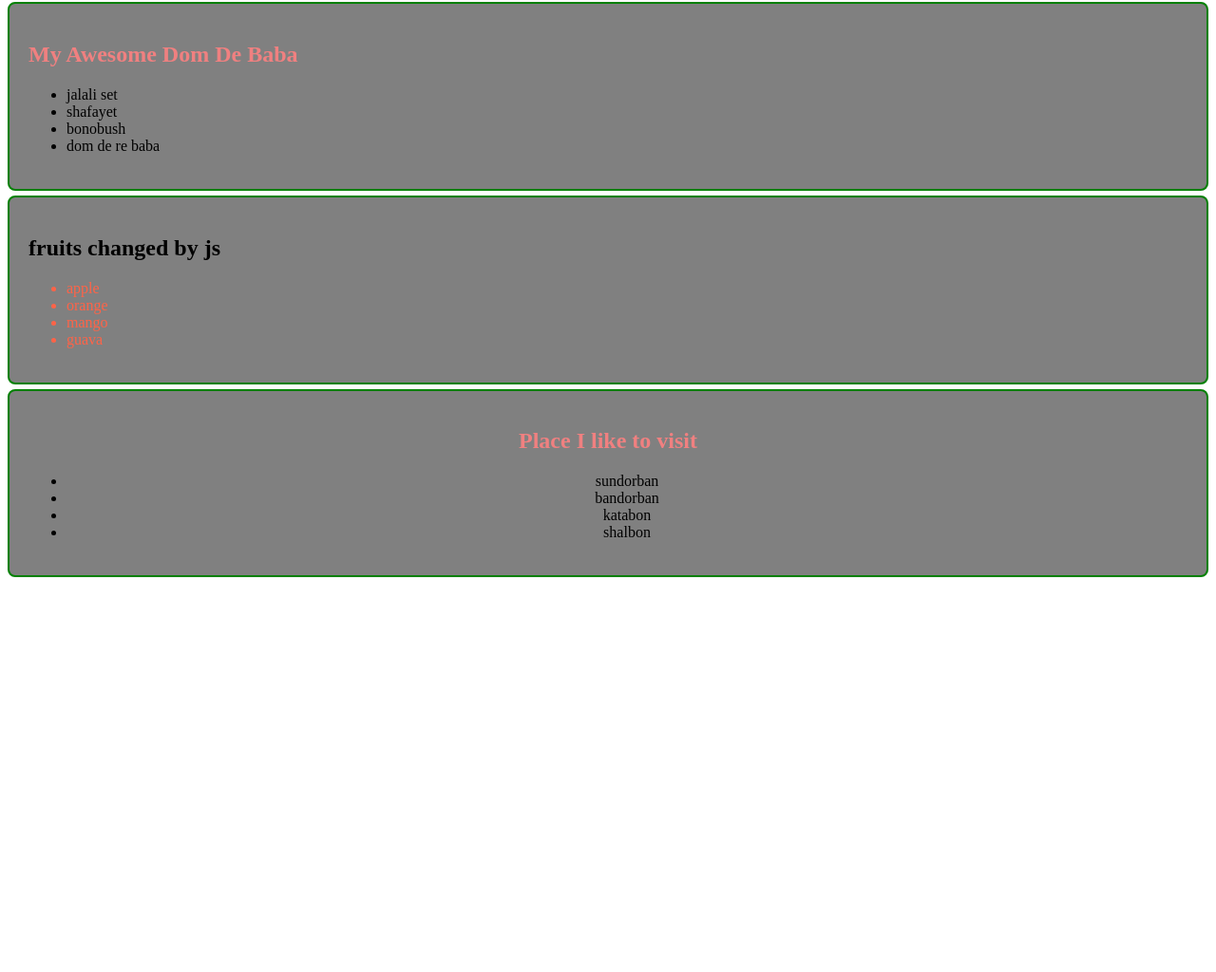
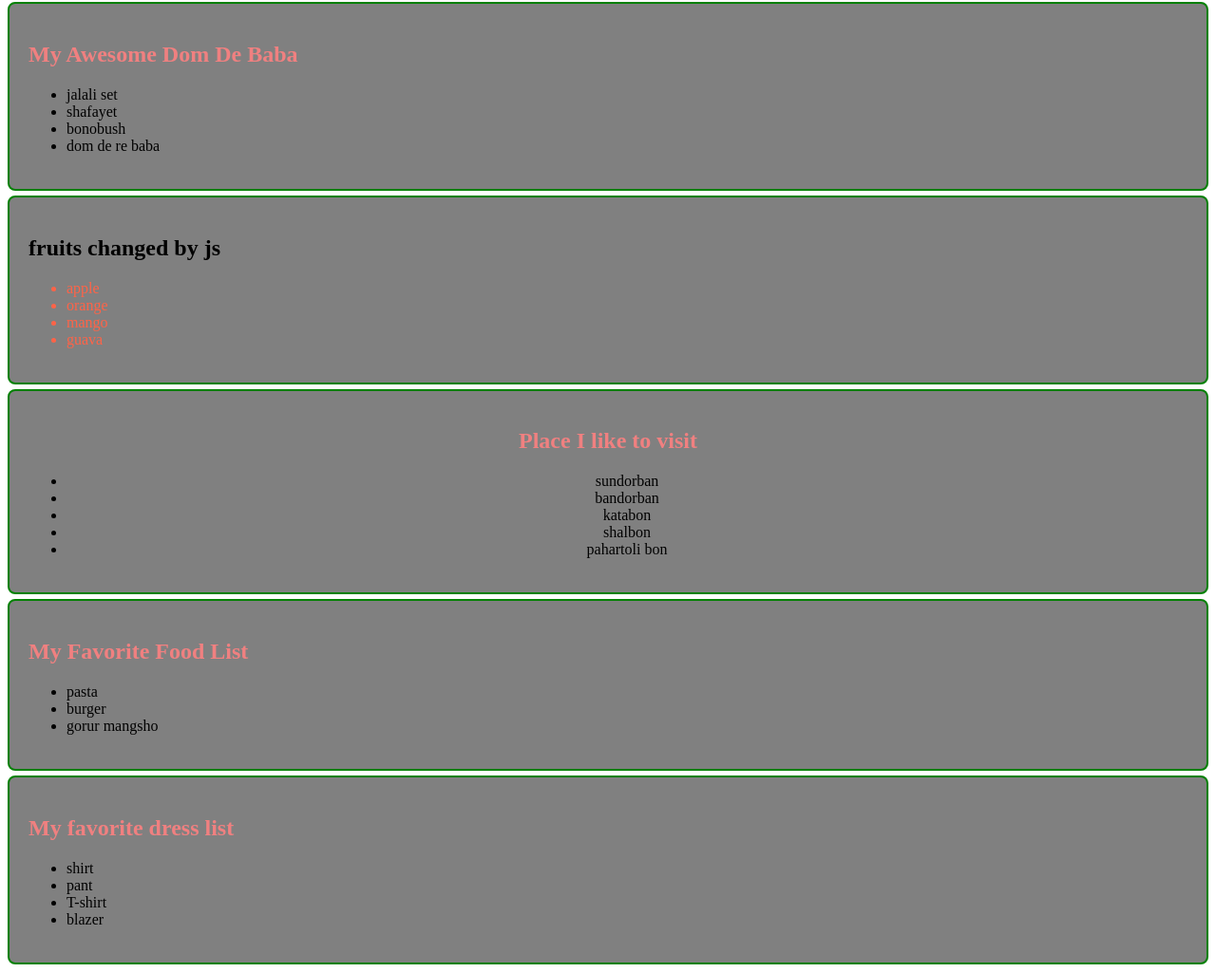
Before and after one commit to tofayeLL/tour-of-dom, a plain HTML site: page index.html in a window 1280 px wide. Shown: the part 78-1102 px from the top of the page at 95% size. Before the commit the page ends 800 px from the top, so only its background shows below. Drawn offline with Linux system fonts and the light colour scheme.

Commit message:
learn and practice about dom basics

```diff
--- a/index.html
+++ b/index.html
@@ -21,7 +21,7 @@
     <header>
         <h1>Welcome To My Dom</h1>
     </header>
-    <main>
+    <main id="main-content">
         <section>
             <h1>My Awesome Dom De Baba</h1>
             <ul>
@@ -43,7 +43,7 @@
         </section>
         <section id="places-container" class="large-text">
             <h1 id="places-title">Place I like to visit</h1>
-            <ul>
+            <ul  id="places-list">
                 <li class="important-places">sundorban</li>
                 <li class="important-places">bandorban</li>
                 <li class="important-places">katabon</li>
@@ -54,7 +54,8 @@
     </main>
     <!-- type one to connect javascript -->
     <script src="js/dom.js"></script>
-     <script src="js/styleInjs.js"></script>
+    <script src="js/append.js"></script>
+    <script src="js/styleInjs.js"></script>
     <!-- type two ---connect with html its like kind of css-->
     <script>
 
--- /dev/null
+++ b/js/append.js
@@ -0,0 +1,64 @@
+//step-1: where to add
+const placesList = document.getElementById('places-list');
+
+//step-2: what to be added
+const li = document.createElement('li');
+li.innerText = 'pahartoli bon';
+
+//step-3: add the child
+placesList.appendChild(li);
+
+
+
+// added a section in main content
+
+// step-1: where to add
+const mainContainer = document.getElementById('main-content');
+
+// step-2: what to be added
+const section = document.createElement('section');
+// set h1 tag
+const h1 = document.createElement('h1');
+h1.innerText = 'My Favorite Food List';
+section.appendChild(h1);
+
+// set ul tag
+const ul = document.createElement('ul');
+
+// set first li tag
+const li1 = document.createElement('li');
+li1.innerText = 'pasta';
+ul.appendChild(li1);
+
+// set second li tag
+const li2 = document.createElement('li');
+li2.innerText = 'burger';
+ul.appendChild(li2);
+
+// set third li tag
+const li3 = document.createElement('li');
+li3.innerText = 'gorur mangsho';
+ul.appendChild(li3);
+
+// added ul in the section
+section.appendChild(ul);
+// added section in the main
+mainContainer.appendChild(section);
+
+
+
+
+// another way to add section by use innerHTML
+
+const sectionDress = document.createElement('section');
+sectionDress.innerHTML = `
+<h1> My favorite dress list</h1>
+<ul>
+<li>shirt</li>
+<li>pant</li>
+<li>T-shirt</li>
+<li>blazer</li>
+</ul>
+`
+
+mainContainer.appendChild(sectionDress);
```
Also changed, not shown: js/first.js (added, +52 -0 lines), summery.html (added, +46 -0 lines).
